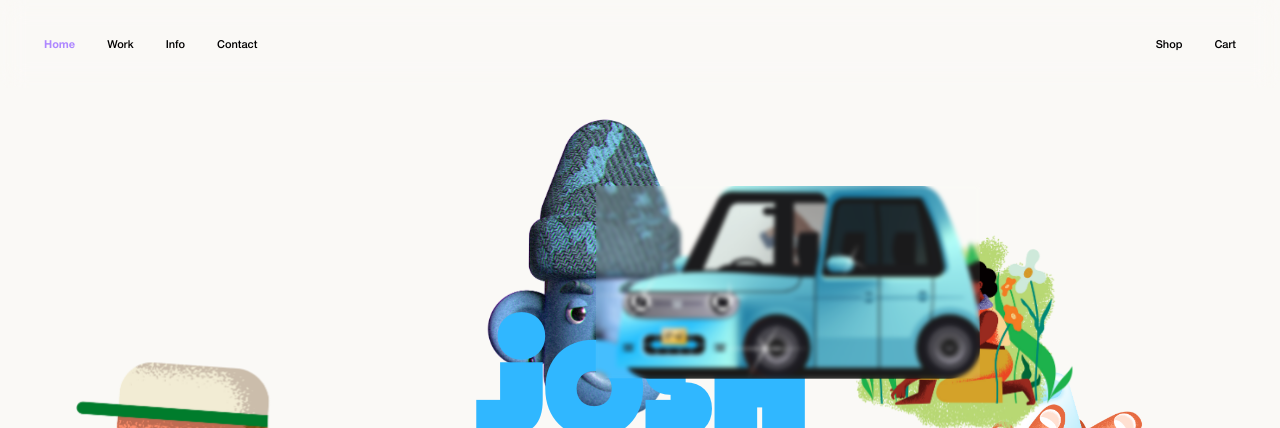
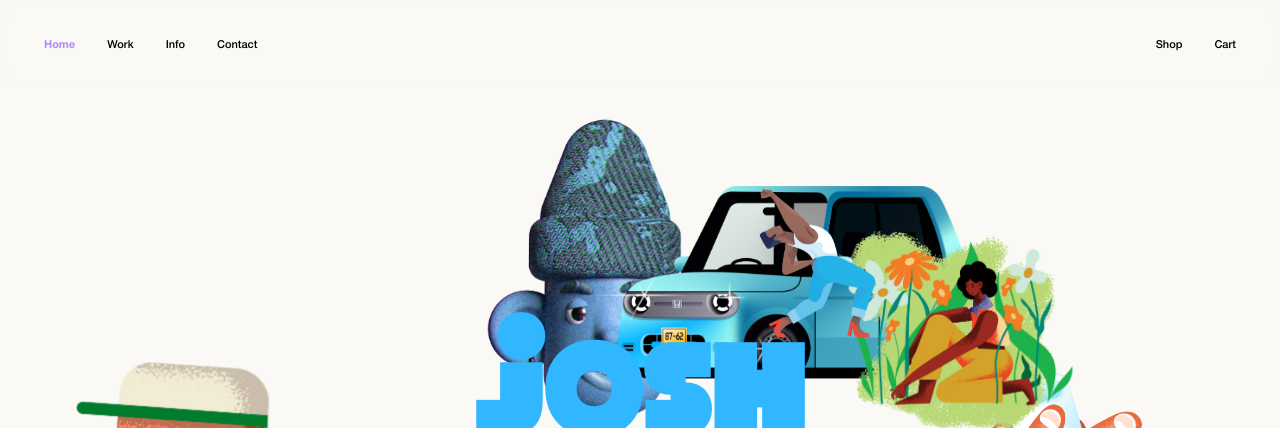
Before and after one commit to jshmck/josh-mckenna-portfolio, a Next.js app: page / in a window 1280 px wide. Shown: the top 428 px of the page. Built offline with nearby package versions, Linux system fonts and the light colour scheme.

Commit message:
Revert "feat(home): prototype a frosted reflection on one hero object"
This reverts commit fe75c90899ee2017b5f23bfb6610d3327ff11bcd.

```diff
--- a/components/home/drifting-hero.tsx
+++ b/components/home/drifting-hero.tsx
@@ -325,14 +325,6 @@ export function DriftingHero() {
         {OBJECTS.map((object, index) => {
           const height = object.width / object.aspect;
           const seed = orbitPosition({ ...object, height });
-          // PROTOTYPE (one object only): a faint frosted-glass reflection,
-          // same mechanism as the nav's frosted header (bg + backdrop-blur
-          // sampling whatever's rendered behind it). Needs the car in front
-          // of the wordmark to have anything to reflect, which is why it
-          // sits at z-20 (above the wordmark's z-10) always, not just on
-          // hover like every other object -- a deliberate, temporary break
-          // from "objects orbit behind the wordmark" for this one test.
-          const isReflectTest = object.id === "work";
 
           return (
             <div
@@ -343,9 +335,7 @@ export function DriftingHero() {
               onPointerMove={handlePointerMove(index)}
               onPointerLeave={handlePointerLeave(index)}
               aria-hidden="true"
-              className={`group absolute left-0 top-0 will-change-transform hover:z-20 focus-within:z-20 ${
-                isReflectTest ? "z-20" : "z-0"
-              }`}
+              className="group absolute left-0 top-0 z-0 will-change-transform hover:z-20 focus-within:z-20"
               style={{
                 width: `${object.width * 100}cqw`,
                 transform: `translate3d(${seed.x * 100}cqw, ${seed.y * 100}cqh, 0)`,
@@ -370,12 +360,6 @@ export function DriftingHero() {
                   draggable={false}
                   className="object-contain"
                 />
-                {isReflectTest && (
-                  <div
-                    aria-hidden="true"
-                    className="pointer-events-none absolute inset-0 bg-canvas/10 backdrop-blur-[2px]"
-                  />
-                )}
               </div>
             </div>
           );
```
